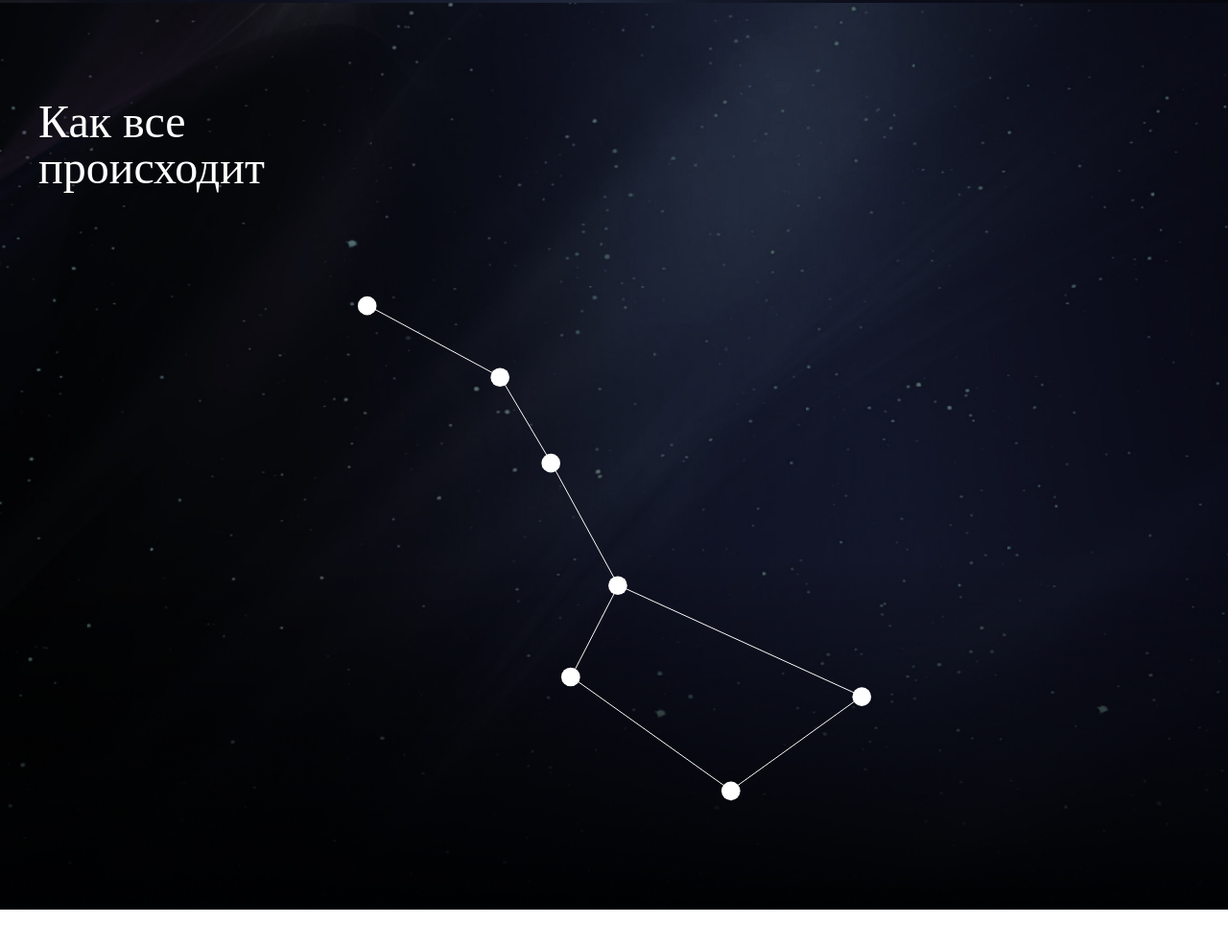
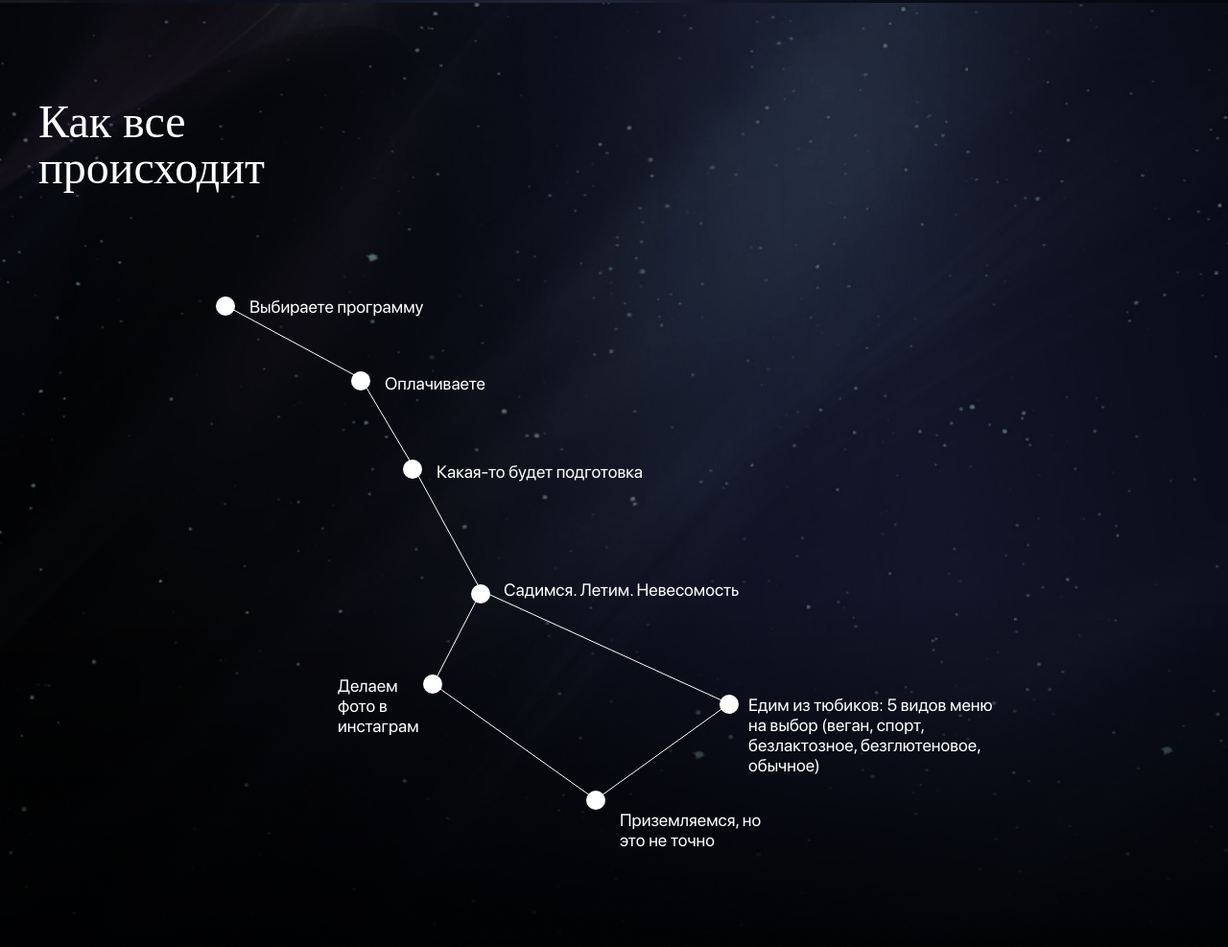
Before and after one commit to zwoniii/cosmo, a plain HTML site: page index.html in a window 1280 px wide. Shown: the part 3358-4345 px from the top of the page at 96% size. Before the commit the page ends 4306 px from the top, so only its background shows below. Drawn offline with nearby package versions, Linux system fonts and the light colour scheme; files whose address does not match are found by name.

Commit message:
how-to star text

```diff
--- a/css/style.css
+++ b/css/style.css
@@ -276,12 +276,30 @@ button {
     text-align: center;
 }
 
-.how-to__box circle {
+.how-to__box circle,
+.how-to__box text,
+.how-to__box foreignObject {
     cursor: pointer;
     transition: all .5s;
+    font-size: 18px;
+    line-height: 21px;
 }
 
-.how-to__box circle:hover {
+.how-to__box g:hover circle {
     r: 20px;
     fill: #036CCA;
 }
+
+.how-to__box g:hover text {
+    fill: #036CCA;
+    font-size: 36px;
+}
+
+.how-to__box g:hover foreignObject {
+    font-size: 22px;
+    color: #036CCA;
+}
+
+foreignObject {
+    text-align: left;
+}
--- a/index.html
+++ b/index.html
@@ -130,10 +130,12 @@
             <h5 class="about__content-subtitle">суборбитальный полет</h5>
             <div class="about__content-text">
               <p>
-                Суборбитальные ракета New Shepard компании Blue Origin 20 июля 2021года впервые в истории компании вывела на космическую высоту капсулу с людьми, с самым богатым человеком мира Джеффом  Безосом на борту.
+                Суборбитальные ракета New Shepard компании Blue Origin 20 июля 2021года впервые в истории компании
+                вывела на космическую высоту капсулу с людьми, с самым богатым человеком мира Джеффом Безосом на борту.
               </p>
               <p>
-                New Shepard высотой 18 м и шириной 4 м - многоразовый космический аппарат. Бустерная установка поднимает герметичное пассажирское судно на высоту около 76 км. Импульс преподносит капсулу вверх в космос.
+                New Shepard высотой 18 м и шириной 4 м - многоразовый космический аппарат. Бустерная установка поднимает
+                герметичное пассажирское судно на высоту около 76 км. Импульс преподносит капсулу вверх в космос.
               </p>
               <p>
                 После этого она опускается на землю под тремя парашютами. Ракета-носитель тоже возвращается домой.
@@ -240,22 +242,55 @@
       <div class="container">
         <h2 class="title">Как все <br> происходит</h2>
         <div class="how-to__box">
-          <svg width="555" height="545" viewBox="0 0 565 555" fill="none" xmlns="http://www.w3.org/2000/svg">
-            <line x1="20.2474" y1="19.56552" x2="161.247" y2="95.5655" stroke="white"/>
-            <line x1="161.43" y1="95.7448" x2="215.43" y2="186.745" stroke="white"/>
-            <line x1="215.439" y1="186.76" x2="286.439" y2="316.76" stroke="white"/>
-            <line x1="286.444" y1="317.229" x2="236.444" y2="414.229" stroke="white"/>
-            <line x1="286.207" y1="316.545" x2="545.207" y2="434.545" stroke="white"/>
-            <line x1="236.29" y1="413.593" x2="406.29" y2="534.593" stroke="white"/>
-            <line x1="405.708" y1="534.594" x2="544.708" y2="434.594" stroke="white"/>
-            <circle cx="20" cy="20" r="10" fill="white"/>
-            <circle cx="161" cy="96" r="10" fill="white"/>
-            <circle cx="215" cy="187" r="10" fill="white"/>
-            <circle cx="286" cy="317" r="10" fill="white"/>
-            <circle cx="236" cy="414" r="10" fill="white"/>
-            <circle cx="406" cy="535" r="10" fill="white"/>
-            <circle cx="545" cy="435" r="10" fill="white"/>
-            </svg>
+          <svg width="850" height="600" viewBox="0 0 850 600" fill="none" xmlns="http://www.w3.org/2000/svg">
+            <line x1="20.2474" y1="19.56552" x2="161.247" y2="95.5655" stroke="white" />
+            <line x1="161.43" y1="95.7448" x2="215.43" y2="186.745" stroke="white" />
+            <line x1="215.439" y1="186.76" x2="286.439" y2="316.76" stroke="white" />
+            <line x1="286.444" y1="317.229" x2="236.444" y2="414.229" stroke="white" />
+            <line x1="286.207" y1="316.545" x2="545.207" y2="434.545" stroke="white" />
+            <line x1="236.29" y1="413.593" x2="406.29" y2="534.593" stroke="white" />
+            <line x1="405.708" y1="534.594" x2="544.708" y2="434.594" stroke="white" />
+            <g>
+              <circle cx="20" cy="20" r="10" fill="white" />
+              <text x="45" y="27" fill="white">Выбираете программу</text>
+            </g>
+            <g>
+              <circle cx="161" cy="98" r="10" fill="white" />
+              <text x="186" y="107" fill="white">Оплачиваете</text>
+            </g>
+            <g>
+              <circle cx="215" cy="190" r="10" fill="white" />
+              <text x="240" y="199" fill="white">Какая-то будет подготовка</text>
+            </g>
+            <g>
+              <circle cx="286" cy="320" r="10" fill="white" />
+              <text x="310" y="322" fill="white">Садимся. Летим. Невесомость</text>
+            </g>
+            <g>
+              <circle cx="236" cy="414" r="10" fill="white" />
+              <foreignObject x="137" y="405" width="105" height="80" fill="white">
+                <p>
+                  Делаем фото в инстаграм
+                </p>
+              </foreignObject>
+            </g>
+            <g>
+              <circle cx="406" cy="535" r="10" fill="white" />
+              <foreignObject x="431" y="545" width="154" height="70" fill="white">
+                <p>
+                  Приземляемся, но это не точно
+                </p>
+              </foreignObject>
+            </g>
+            <g>
+              <circle cx="545" cy="435" r="10" fill="white" />
+              <foreignObject x="565" y="425" width="273" height="100" fill="white">
+                <p>
+                  Едим из тюбиков: 5 видов меню на выбор (веган, спорт, безлактозное, безглютеновое, обычное)
+                </p>
+              </foreignObject>
+            </g>
+          </svg>
         </div>
       </div>
     </section>
```
